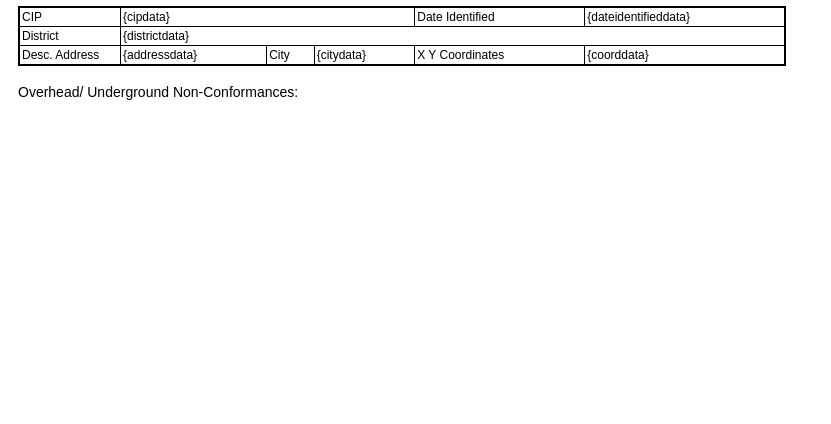
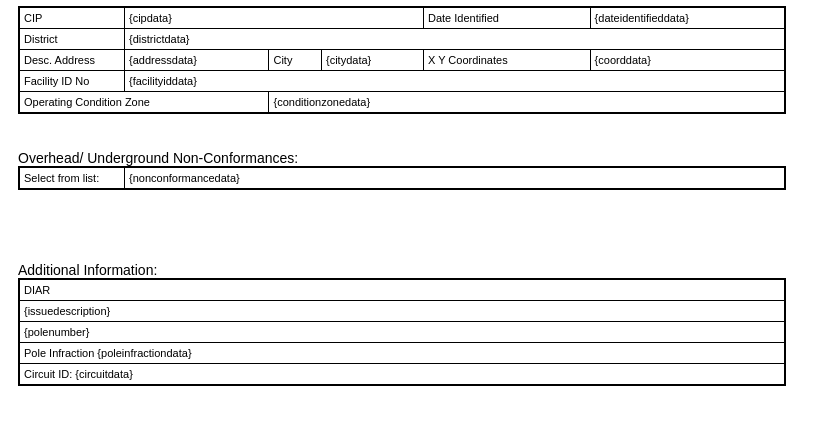
Before and after one commit to petraintelligence/SDGE_DIAR, a plain HTML site: page index.html in a window 1280 px wide. Shown: the part 108-532 px from the top of the page, without its empty margins (0-831 px from the left). Drawn offline with Linux system fonts and the light colour scheme.

Commit message:
Added CIP table, non-conformance table, and additional information table still need formatting on header and info table

```diff
--- a/index.html
+++ b/index.html
@@ -60,7 +60,7 @@
 
         .table {
             border: 2px solid black;
-            font-size: 12px;
+            font-size: 11px;
             width: 8in;
             border-collapse: collapse;
         }
@@ -71,7 +71,7 @@
         }
 
         td {
-            padding: 2px;
+            padding: 4px;
             border: 1px solid black;
         }
 
@@ -121,8 +121,17 @@
                         <td>X Y Coordinates</td>
                         <td>{coorddata}</td>
                     </tr>
+                    <tr>
+                        <td class="firstcolumn">Facility ID No</td>
+                        <td colspan="5">{facilityiddata}</td>
+                    </tr>
+                    <tr>
+                        <td colspan="2">Operating Condition Zone</td>
+                        <td colspan="4">{conditionzonedata}</td>
+                    </tr>
                 </table>
             </div>
+            <br>
             <br>
 
             <!--This is the Overhead/Underground Non Conformances section-->
@@ -130,13 +139,37 @@
                 Overhead/ Underground Non-Conformances:
                 <br>
                 <table class="table">
-
+                    <tr>
+                        <td class="firstcolumn">Select from list:</td>
+                        <td>{nonconformancedata}</td>
+                    </tr>
                 </table>
             </div>
-
+            <br>
+            <br>
+            <br>
+            <br>
             <!--This is the Note Section-->
             <div class="body-table">
-
+                Additional Information:
+                <br>
+                <table class="table">
+                    <tr>
+                        <td>DIAR</td>
+                    </tr>
+                    <tr>
+                        <td>{issuedescription}</td>
+                    </tr>
+                    <tr>
+                        <td>{polenumber}</td>
+                    </tr>
+                    <tr>
+                        <td>Pole Infraction {poleinfractiondata}</td>
+                    </tr>
+                    <tr>
+                        <td>Circuit ID: {circuitdata}</td>
+                    </tr>
+                </table>
             </div>
 
             <!--This is the Reported by section-->
```
